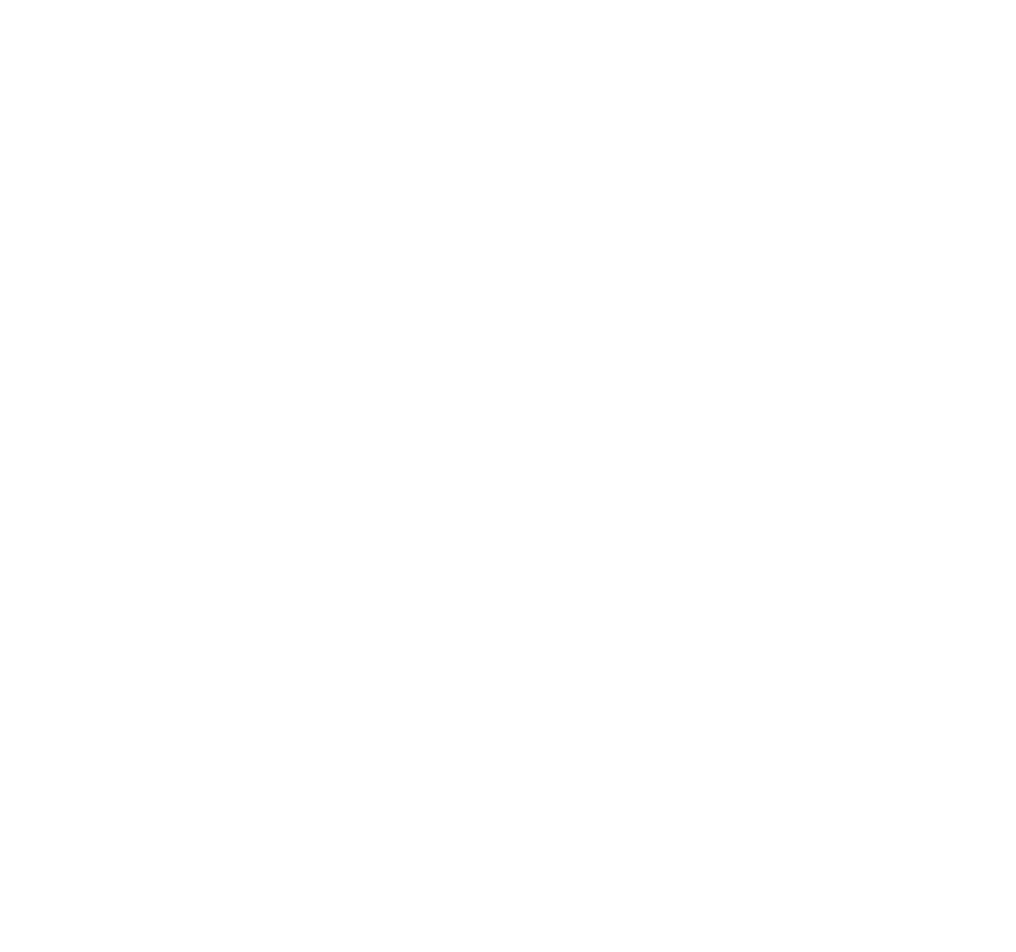
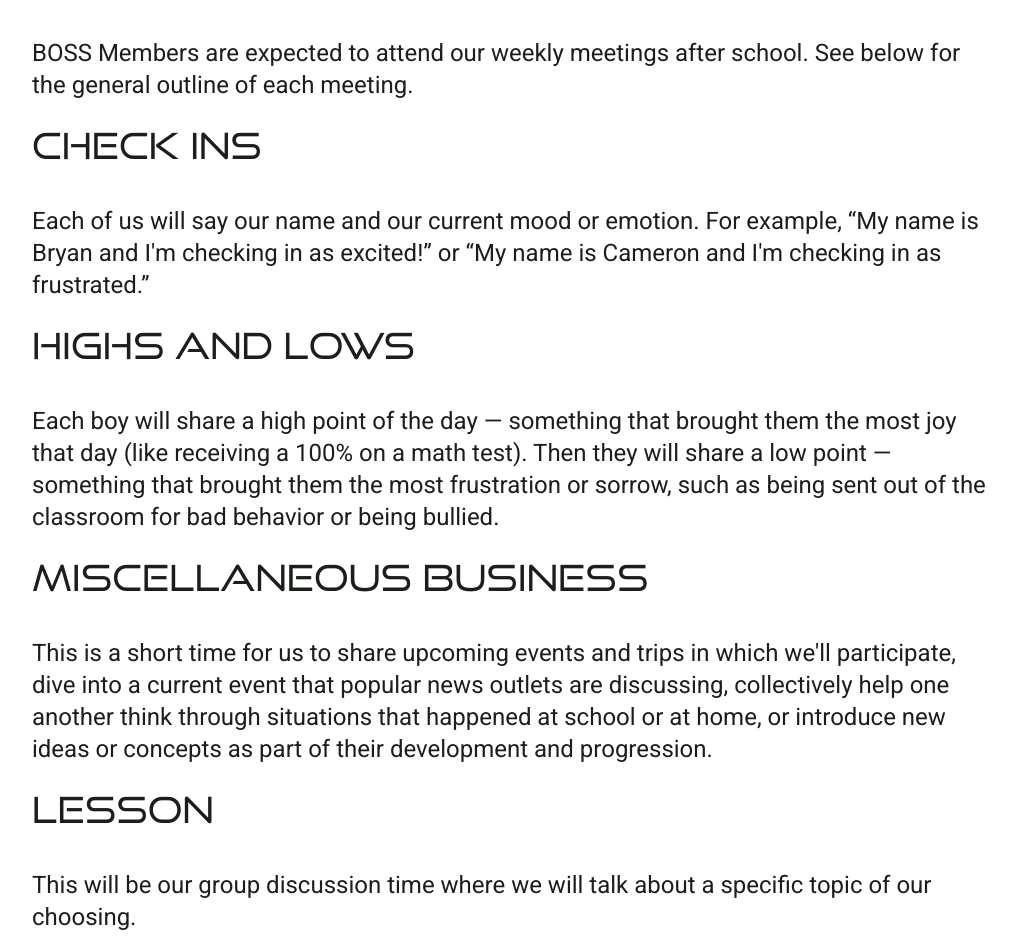
Before and after one commit to drethedevjs/boss-boys, a React (Vite) app: page /rhythm in a window 1280 px wide. Before the commit this address had no page. Shown: the part 200-1152 px from the top of the page, without its empty margins (128-1144 px from the left). Before the commit the page ends 800 px from the top, so only its background shows below. Built offline with nearby package versions, Linux system fonts and the light colour scheme.

Commit message:
Added weekly rhythm page.

```diff
--- a/src/assets/css/main.css
+++ b/src/assets/css/main.css
@@ -73,7 +73,7 @@ p {
 
 .page-header {
   font-family: var(--font-good-times);
-  @apply lg:text-5xl text-2xl text-right;
+  @apply lg:text-5xl text-2xl text-right mb-5 lg:mb-10;
 }
 
 h2 {
--- a/src/main.tsx
+++ b/src/main.tsx
@@ -11,6 +11,7 @@ import { FaithfulHusbands } from "./pages/FaithfulHusbands";
 import Home from "./pages/Home";
 import { LovingFathers } from "./pages/LovingFathers";
 import { MeetTheMentor } from "./pages/MeetTheMentor";
+import { WeeklyRhythm } from "./pages/WeeklyRhythm";
 
 const scrollMiddleware = () => {
   window.scrollTo({ top: 0, behavior: "smooth" });
@@ -39,6 +40,11 @@ const router = createBrowserRouter([
       {
         path: "join",
         element: <BecomeAMember />,
+        ErrorBoundary: RootErrorBoundary
+      },
+      {
+        path: "rhythm",
+        element: <WeeklyRhythm />,
         ErrorBoundary: RootErrorBoundary
       },
       {
--- /dev/null
+++ b/src/pages/WeeklyRhythm.tsx
@@ -0,0 +1,51 @@
+export const WeeklyRhythm = () => {
+  return (
+    <div className="boss-container">
+      <h1 className="page-header">Our Weekly Rhythm</h1>
+      <p>
+        BOSS Members are expected to attend our weekly meetings after school.
+        See below for the general outline of each meeting.
+      </p>
+      <article lang="en">
+        <section>
+          <h2>Check Ins</h2>
+          <p>
+            Each of us will say our name and our current mood or emotion. For
+            example, “My name is Bryan and I'm checking in as excited!” or “My
+            name is Cameron and I'm checking in as frustrated.”
+          </p>
+        </section>
+
+        <section>
+          <h2>Highs and Lows</h2>
+          <p>
+            Each boy will share a high point of the day — something that brought
+            them the most joy that day (like receiving a 100% on a math test).
+            Then they will share a low point — something that brought them the
+            most frustration or sorrow, such as being sent out of the classroom
+            for bad behavior or being bullied.
+          </p>
+        </section>
+
+        <section>
+          <h2>Miscellaneous Business</h2>
+          <p>
+            This is a short time for us to share upcoming events and trips in
+            which we'll participate, dive into a current event that popular news
+            outlets are discussing, collectively help one another think through
+            situations that happened at school or at home, or introduce new
+            ideas or concepts as part of their development and progression.
+          </p>
+        </section>
+
+        <section>
+          <h2>Lesson</h2>
+          <p>
+            This will be our group discussion time where we will talk about a
+            specific topic of our choosing.
+          </p>
+        </section>
+      </article>
+    </div>
+  );
+};
```
